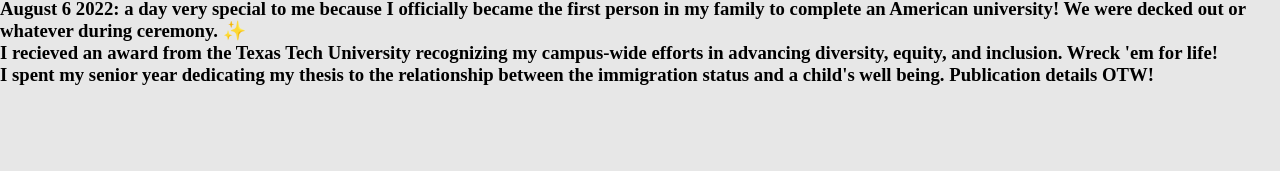
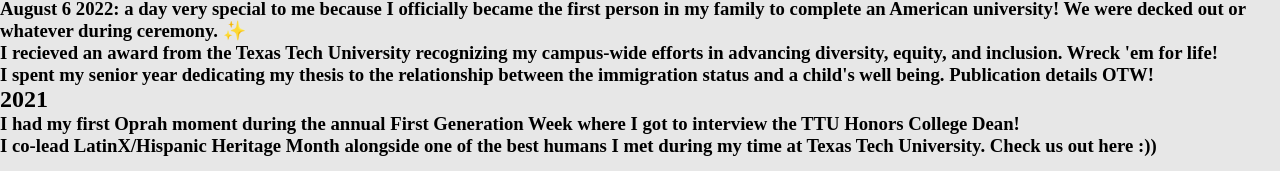
Before and after one commit to NotNanetteKaye/Frontend-ReactOnly-nanettework-frontend, a React (Create React App) app in the folder nanettework/: page /highlights in a window 1280 px wide. Shown: the part 781-952 px from the top of the page. Built offline with nearby package versions, Linux system fonts and the light colour scheme.

Commit message:
Added 2021 highlights to HighlightsPg.js

```diff
--- a/nanettework/src/pages/HighlightsPage/HighlightsPage.js
+++ b/nanettework/src/pages/HighlightsPage/HighlightsPage.js
@@ -18,6 +18,9 @@ const HighlightsPage = () => {
             <h3>August 6 2022: a day very special to me because I officially became the first person in my family to complete an American university! We were decked out or whatever during ceremony. ✨</h3>
             <h3>I recieved an award from the Texas Tech University recognizing my campus-wide efforts in advancing diversity, equity, and inclusion. Wreck 'em for life!</h3>
             <h3>I spent my senior year dedicating my thesis to the relationship between the immigration status and a child's well being. Publication details OTW!</h3>
+            <h2>2021</h2>
+            <h3>I had my first Oprah moment during the annual First Generation Week where I got to interview the TTU Honors College Dean!</h3>
+            <h3>I co-lead LatinX/Hispanic Heritage Month alongside one of the best humans I met during my time at Texas Tech University. Check us out here :)) </h3>
           </div>
         </div>
       );
```
